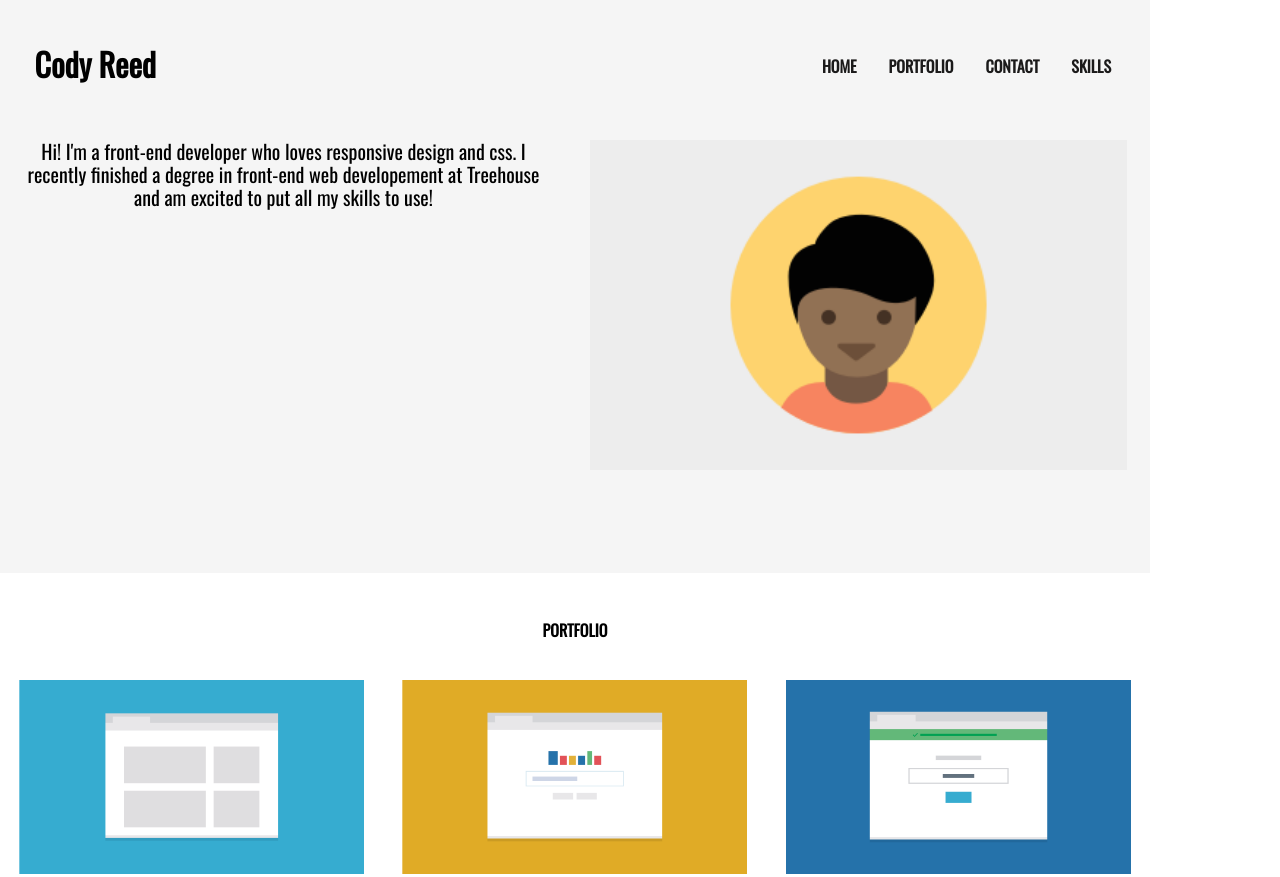
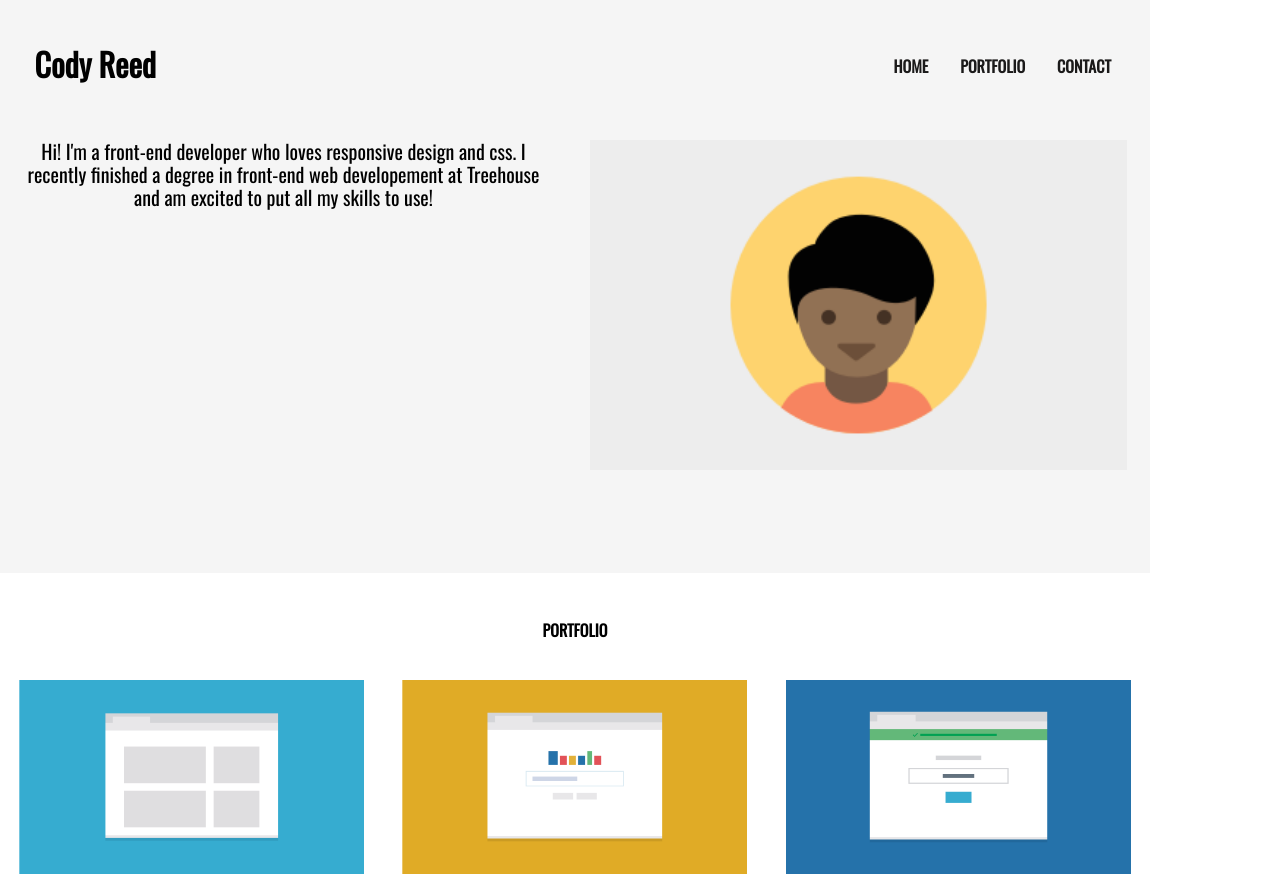
Before and after one commit to CodyJReed/responsive_layout_v2.0, a plain HTML site: page index.html in a window 1280 px wide. Shown: the top 877 px of the page. Drawn offline with nearby package versions, Linux system fonts and the light colour scheme.

Commit message:
updated links in HTML

```diff
--- a/index.html
+++ b/index.html
@@ -17,7 +17,6 @@
         <li><a href="index.html">Home</a></li>
         <li><a href="#portfolio">Portfolio</a></li>
         <li><a href="#contact">Contact</a></li>
-        <li><a href="#">Skills</a></li>
       </ul>
 
       <div class="wrap">
@@ -105,9 +104,9 @@
       <p>Email <a href="mailto:email@yoursite.com" class="mail-to">email@yoursite.com</a></p>
       <ul class="footer nav" >
         <li class="link footer-name">Cody Reed</li>
+        <li class="link hide"><a href="#top">home</a></li>
         <li class="link hide"><a href="#portfolio">portfolio</a></li>
         <li class="link hide"><a href="#contact">contact</a></li>
-        <li class="link hide"><a href="#top">home</a></li>
         <li class="link hidden"><a href="#top">back to top</a></li>
       </ul>
     </footer>
```
